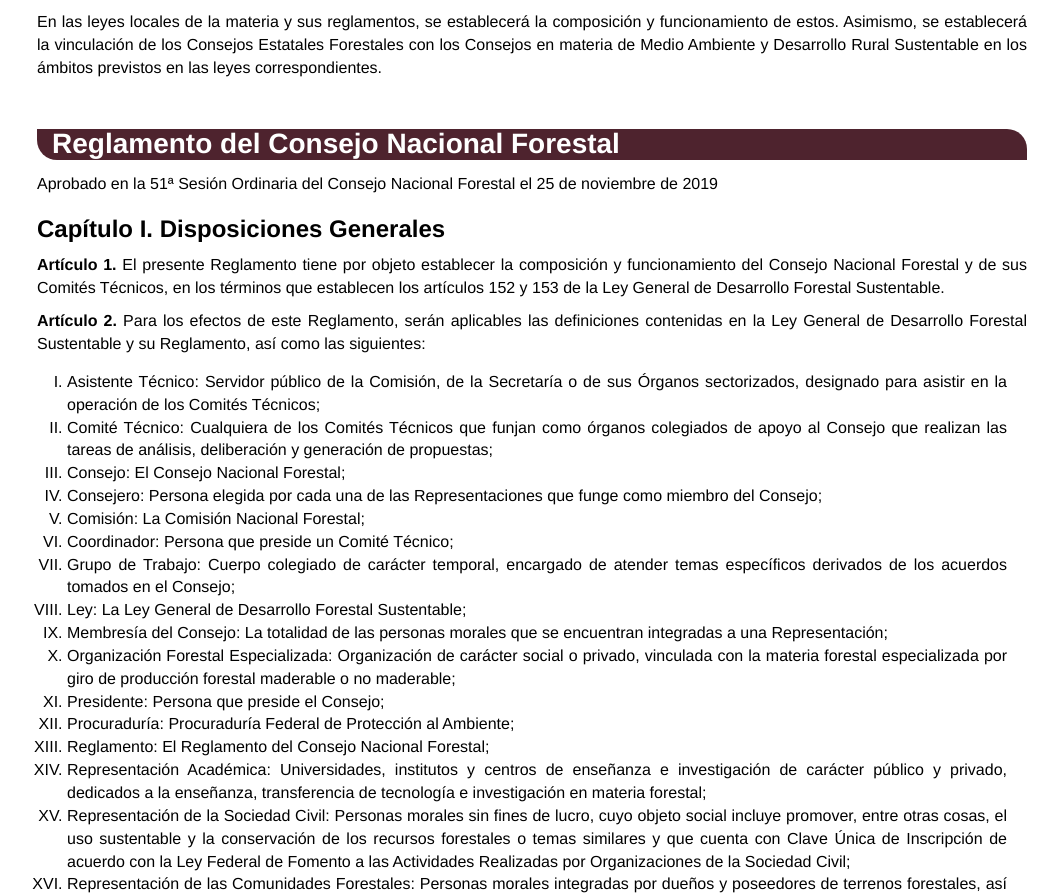
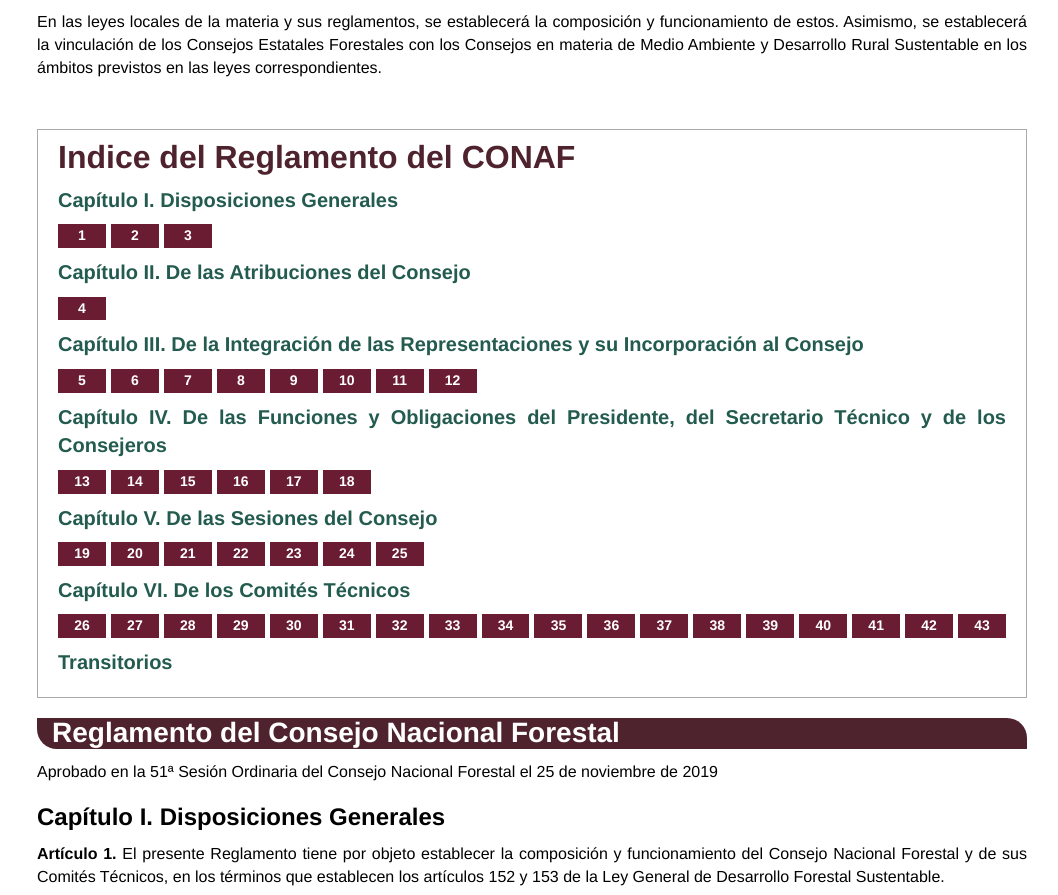
Before and after one commit to cesarmartinezrh/conaf, a React (Create React App) app: page /marco-legal in a window 1280 px wide. Shown: the part 1000-1895 px from the top of the page, without its empty margins (108-1166 px from the left). Built offline with nearby package versions, Linux system fonts and the light colour scheme.

Commit message:
Addinf scrolltop button

```diff
--- a/src/App.js
+++ b/src/App.js
@@ -5,6 +5,7 @@
 import Footer from "./components/Footer";
 import Banner from "./components/Banner";
 import News from "./components/News";
+import ScrollButton from "./components/ScrollButton";
 
 const App = () => {
   return (
@@ -17,6 +18,7 @@
         <Outlet />
       </Container>
       <Footer />
+      <ScrollButton />
     </>
   );
 };
--- /dev/null
+++ b/src/components/IndiceReglamento.js
@@ -0,0 +1,102 @@
+import React from 'react'
+import styled from "styled-components";
+import Reglamento from "../data/Reglamento.json";
+import { Link } from "react-scroll";
+
+const MainIndice = styled.div`
+  width: 100%;
+  display: flex;
+  justify-content: center;
+  align-items: center;
+`;
+
+const StyledIndice = styled.div`
+  width: 100%;
+  display: flex;
+  flex-direction: column;
+  padding: 10px 20px;
+  border: 1px solid #aaa;
+`;
+
+const HeaderLink = styled(Link)`
+  font-size: 1.2rem;
+  color: var(--green);
+  font-weight: 600;
+  cursor: pointer;
+  margin: 10px 0;
+  text-align: justify;
+  font-size: 12px;
+
+   &:hover {
+    filter: brightness(150%);
+  }
+
+  @media screen and (min-width: 767px) {
+    font-size: 16px;
+  }
+
+  @media screen and (min-width: 1024px) {
+    font-size: 20px;
+  }
+`;
+
+const StyledSecond = styled.div`
+  width: 100%;
+  display: grid;
+  color: white;
+  font-weight: 600;
+  grid-template-columns: repeat(18,1fr);
+  gap: 5px;
+`;
+
+const SecondLink = styled(Link)`
+  padding: 0 3px;
+  text-align: center;
+  background-color: var(--dark-red);
+  cursor: pointer;
+  line-height: 1.7;
+  font-size: 10px;
+
+  &:hover {
+    filter: brightness(150%);
+  }
+
+  @media screen and (min-width: 767px) {
+    font-size: 12px;
+  }
+
+  @media screen and (min-width: 1024px) {
+    font-size: 14px;
+  }
+`;
+
+const Title = styled.h1`
+  margin: 0;
+  color: var(--wine);
+  `
+
+const IndiceReglamento = () => {
+  return (
+    <MainIndice>
+      <StyledIndice>
+        <Title>Indice del Reglamento del CONAF</Title>
+        {Reglamento.map(({ id, name, path, articulos }) => (
+          <React.Fragment key={id}>
+            <HeaderLink smooth offset={-50} to={path}>
+              {name}
+            </HeaderLink>
+            <StyledSecond>
+              {articulos.map(({ id, name, path }) => (
+                <SecondLink key={id} smooth offset={-50} to={path}>
+                  {id.slice(4,7)}
+                </SecondLink>
+              ))}
+            </StyledSecond>
+          </React.Fragment>
+        ))}
+      </StyledIndice>
+    </MainIndice>
+  );
+};
+
+export default IndiceReglamento;
--- a/src/components/MarcoLegal.js
+++ b/src/components/MarcoLegal.js
@@ -60,7 +60,7 @@
       <Text>
         El Consejo Nacional Forestal{" "}
         <Bold>
-          se sustenta en el artículo 152 y 153 de la{" "}
+          se sustenta en los artículos 152 y 153 de la{" "}
           <Link href={"https://www.diputados.gob.mx/LeyesBiblio/ref/lgdfs.htm"}>
             Ley General de Desarrollo Forestal Sustentable.
           </Link>
--- a/src/components/ScrollToTop.js
+++ b/src/components/ScrollToTop.js
@@ -5,8 +5,10 @@
   const { pathname } = useLocation();
 
   useEffect(() => {
-    window.scrollTo(0, 0);
+    window.scrollTo({
+      top: 0,
+      left: 0,
+    });
   }, [pathname]);
-
   return null;
 }
--- /dev/null
+++ b/src/data/Reglamento.json
@@ -0,0 +1,265 @@
+[
+  {
+    "id": "CAP-1",
+    "name": "Capítulo I. Disposiciones Generales",
+    "path": "cap1",
+    "articulos": [
+      {
+        "id": "ART-1",
+        "name": "Artículo 1.",
+        "path": "art1"
+      },
+      {
+        "id": "ART-2",
+        "name": "Artículo 2.",
+        "path": "art2"
+      },
+      {
+        "id": "ART-3",
+        "name": "Artículo 3.",
+        "path": "art3"
+      }
+    ]
+  },
+  {
+    "id": "CAP-2",
+    "name": "Capítulo II. De las Atribuciones del Consejo",
+    "path": "cap2",
+    "articulos": [
+      {
+        "id": "ART-4",
+        "name": "Artículo 4.",
+        "path": "art4"
+      }
+    ]
+  },
+  {
+    "id": "CAP-3",
+    "name": "Capítulo III. De la Integración de las Representaciones y su Incorporación al Consejo",
+    "path": "cap3",
+    "articulos": [
+      {
+        "id": "ART-5",
+        "name": "Artículo 5.",
+        "path": "art5"
+      },
+      {
+        "id": "ART-6",
+        "name": "Artículo 6.",
+        "path": "art6"
+      },
+      {
+        "id": "ART-7",
+        "name": "Artículo 7.",
+        "path": "art7"
+      },
+      {
+        "id": "ART-8",
+        "name": "Artículo 8.",
+        "path": "art8"
+      },
+      {
+        "id": "ART-9",
+        "name": "Artículo 9.",
+        "path": "art9"
+      },
+      {
+        "id": "ART-10",
+        "name": "Artículo 10.",
+        "path": "art10"
+      },
+      {
+        "id": "ART-11",
+        "name": "Artículo 11.",
+        "path": "art11"
+      },
+      {
+        "id": "ART-12",
+        "name": "Artículo 12.",
+        "path": "art12"
+      }
+    ]
+  },
+  {
+    "id": "CAP-4",
+    "name": "Capítulo IV. De las Funciones y Obligaciones del Presidente, del Secretario Técnico y de los Consejeros",
+    "path": "cap4",
+    "articulos": [
+      {
+        "id": "ART-13",
+        "name": "Artículo 13.",
+        "path": "art13"
+      },
+      {
+        "id": "ART-14",
+        "name": "Artículo 14.",
+        "path": "art14"
+      },
+      {
+        "id": "ART-15",
+        "name": "Artículo 15.",
+        "path": "art15"
+      },
+      {
+        "id": "ART-16",
+        "name": "Artículo 16.",
+        "path": "art16"
+      },
+      {
+        "id": "ART-17",
+        "name": "Artículo 17.",
+        "path": "art17"
+      },
+      {
+        "id": "ART-18",
+        "name": "Artículo 18.",
+        "path": "art18"
+      }
+    ]
+  },
+  {
+    "id": "CAP-5",
+    "name": "Capítulo V. De las Sesiones del Consejo",
+    "path": "cap5",
+    "articulos": [
+      {
+        "id": "ART-19",
+        "name": "Artículo 19.",
+        "path": "art19"
+      },
+      {
+        "id": "ART-20",
+        "name": "Artículo 20.",
+        "path": "art20"
+      },
+      {
+        "id": "ART-21",
+        "name": "Artículo 21.",
+        "path": "art21"
+      },
+      {
+        "id": "ART-22",
+        "name": "Artículo 22.",
+        "path": "art22"
+      },
+      {
+        "id": "ART-23",
+        "name": "Artículo 23.",
+        "path": "art23"
+      },
+      {
+        "id": "ART-24",
+        "name": "Artículo 24.",
+        "path": "art24"
+      },
+      {
+        "id": "ART-25",
+        "name": "Artículo 25.",
+        "path": "art25"
+      }
+    ]
+  },
+  {
+    "id": "CAP-6",
+    "name": "Capítulo VI. De los Comités Técnicos",
+    "path": "cap6",
+    "articulos": [
+      {
+        "id": "ART-26",
+        "name": "Artículo 26",
+        "path": "art27"
+      },
+      {
+        "id": "ART-27",
+        "name": "Artículo 27",
+        "path": "art27"
+      },
+      {
+        "id": "ART-28",
+        "name": "Artículo 28",
+        "path": "art28"
+      },
+      {
+        "id": "ART-29",
+        "name": "Artículo 29",
+        "path": "art29"
+      },
+      {
+        "id": "ART-30",
+        "name": "Artículo 30",
+        "path": "art30"
+      },
+      {
+        "id": "ART-31",
+        "name": "Artículo 31",
+        "path": "art31"
+      },
+      {
+        "id": "ART-32",
+        "name": "Artículo 32",
+        "path": "art32"
+      },
+      {
+        "id": "ART-33",
+        "name": "Artículo 33",
+        "path": "art33"
+      },
+      {
+        "id": "ART-34",
+        "name": "Artículo 34",
+        "path": "art34"
+      },
+      {
+        "id": "ART-35",
+        "name": "Artículo 35",
+        "path": "art35"
+      },
+      {
+        "id": "ART-36",
+        "name": "Artículo 36",
+        "path": "art36"
+      },
+      {
+        "id": "ART-37",
+        "name": "Artículo 37",
+        "path": "art37"
+      },
+      {
+        "id": "ART-38",
+        "name": "Artículo 38",
+        "path": "art38"
+      },
+      {
+        "id": "ART-39",
+        "name": "Artículo 39",
+        "path": "art39"
+      },
+      {
+        "id": "ART-40",
+        "name": "Artículo 40",
+        "path": "art40"
+      },
+      {
+        "id": "ART-41",
+        "name": "Artículo 41",
+        "path": "art41"
+      },
+      {
+        "id": "ART-42",
+        "name": "Artículo 42",
+        "path": "art42"
+      },
+      {
+        "id": "ART-43",
+        "name": "Artículo 43",
+        "path": "art43"
+      }
+    ]
+  },
+  {
+    "id": "TRA-1",
+    "name": "Transitorios",
+    "path": "transitorios",
+    "articulos": []
+  }
+]
--- a/src/routes/MarcoLegal.js
+++ b/src/routes/MarcoLegal.js
@@ -1,6 +1,7 @@
 import styled from "styled-components";
 import Separator from "../components/Separator";
 import Reference from "../components/Reference";
+import IndiceReglamento from "../components/IndiceReglamento";
 
 const Tabla = styled.table`
   width: 100%;
@@ -98,7 +99,7 @@
 `;
 const Subtitle = styled.h2`
   color: #fff;
-  background-color: ${({Ley}) => Ley ? 'var(--dark-green)' : 'var(--wine)'};
+  background-color: ${({ Ley }) => (Ley ? "var(--dark-green)" : "var(--wine)")};
   border-radius: 0 20px 0 20px;
   padding-left: 15px;
 `;
@@ -116,15 +117,15 @@
 const Separador = styled.hr`
   border: none;
   margin: 10px 0 40px;
-`
+`;
 
 const Regulation = () => {
   return (
     <>
       <Title>Marco Legal</Title>
       <Separator />
-      <Subtitle Ley>Ley General de Desarrollo Forestal Sustentable</Subtitle>
-      <SubTitle>Artículo 152</SubTitle>
+      <Subtitle name="ley" Ley>Ley General de Desarrollo Forestal Sustentable</Subtitle>
+      <SubTitle name="art152">Artículo 152</SubTitle>
       <Text>
         Se crea el Consejo Nacional Forestal, como órgano de carácter consultivo
         y de asesoramiento, en las materias que le señale esta Ley y en las que
@@ -140,7 +141,7 @@
         nombrará a un Secretario Técnico, mismo que contará con un suplente que
         será designado por el titular de la Secretaría.
       </Text>
-      <SubTitle>Artículo 153</SubTitle>
+      <SubTitle name="art153">Artículo 153</SubTitle>
       <Text>
         La Secretaría y la Comisión, junto con los gobiernos de las Entidades
         Federativas, integrarán los Consejos Estatales Forestales, mismos que
@@ -161,6 +162,7 @@
         previstos en las leyes correspondientes.
       </Text>
       <Separador />
+        <IndiceReglamento />
       <Subtitle>Reglamento del Consejo Nacional Forestal</Subtitle>
       <Text>
         Aprobado en la 51ª Sesión Ordinaria del Consejo Nacional Forestal el 25
@@ -297,7 +299,7 @@
         aplicación de los criterios e instrumentos de política forestal
         establecidos en la Ley.
       </Text>
-      <SubTitle name="cap2">
+      <SubTitle name={"cap2"}>
         Capítulo II. De las Atribuciones del Consejo
       </SubTitle>
       <Text>
@@ -420,8 +422,8 @@
       </Text>
       <Text>
         El Consejo tendrá como invitado permanente a una persona representante
-        del Instituto Nacional de las Mujeres, quien tendrá derecho de voz en las
-        sesiones del Consejo.
+        del Instituto Nacional de las Mujeres, quien tendrá derecho de voz en
+        las sesiones del Consejo.
       </Text>
       <Text>
         <Bold name={"art6"}>Artículo 6.</Bold> El Presidente emitirá la
@@ -1114,9 +1116,9 @@
         apoyo a la Secretaría Técnica.
       </Text>
       <Text>
-        <Bold name={"art32"}>Artículo 32.</Bold> Los Consejeros de
-        cada Representación entregarán por escrito ante la Secretaría Técnica
-        los nombres del Representante y su suplente ante cada Comité.
+        <Bold name={"art32"}>Artículo 32.</Bold> Los Consejeros de cada
+        Representación entregarán por escrito ante la Secretaría Técnica los
+        nombres del Representante y su suplente ante cada Comité.
       </Text>
       <Text>
         Los Representantes titulares ante Comités Técnicos durarán en su encargo
@@ -1519,9 +1521,11 @@
       <Text style={{ textAlign: "center" }}>
         Ciudad de México a 25 de noviembre de 2019
       </Text>
-      <Reference>Firmado al calce por el Presidente Suplente y Secretario Técnico del Consejo Nacional Forestal</Reference>
+      <Reference>
+        Firmado al calce por el Presidente Suplente y Secretario Técnico del
+        Consejo Nacional Forestal
+      </Reference>
       <Reference>Fin del documento</Reference>
-
     </>
   );
 };
```
Also changed, not shown: src/components/Incidencia.js (+4 -4 lines), src/components/ScrollButton.js (added, +52 -0 lines).
